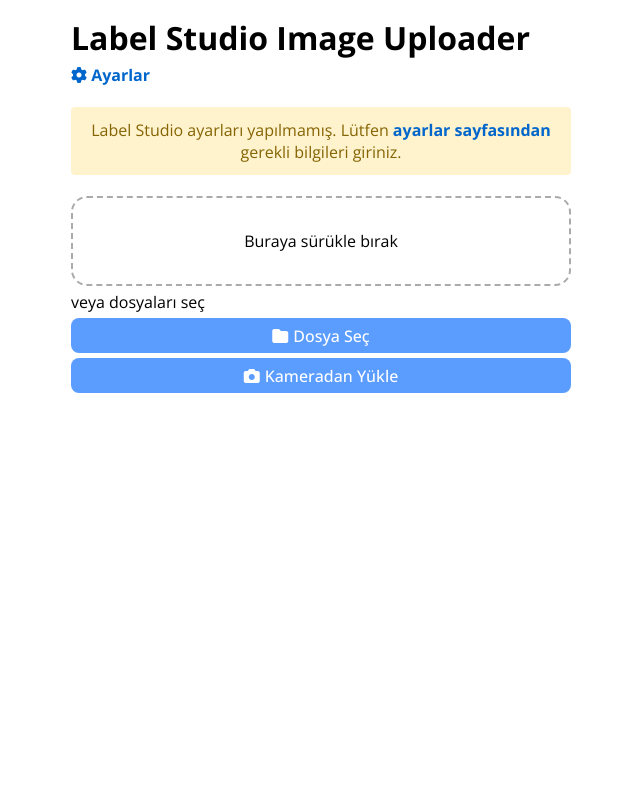
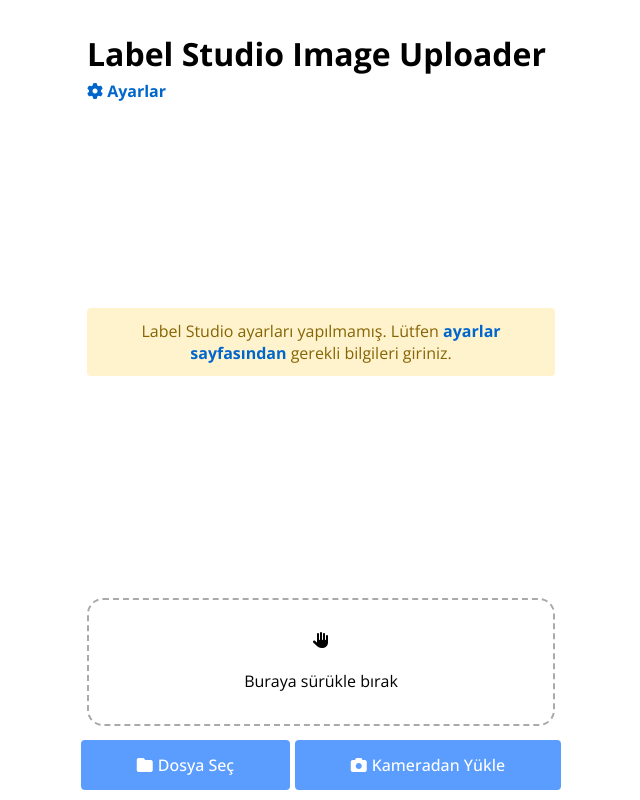
Before and after one commit to yussufbiyik/local-label-studio-image-uploader, a SvelteKit app: page / in a window 1280 px wide. Shown: the whole page, without its empty margins (319-959 px from the left). Built offline with nearby package versions, Linux system fonts and the light colour scheme.

Commit message:
Update styling

```diff
--- a/src/app.css
+++ b/src/app.css
@@ -6,6 +6,7 @@
     font-style: normal;
     font-variation-settings:
         "wdth" 100;
+    box-sizing: border-box;
 }
 
 h1,h2,h3,h4,h5,h6,span,p,label {
@@ -21,14 +22,29 @@
     overflow: hidden;
 }
 
+.container {
+    width: 100%;
+    max-width: 500px;
+    margin: 1rem;
+    display: grid;
+
+    gap: 5px;
+    grid-auto-flow: row;
+    justify-items: stretch;
+    align-content: center;
+    align-items: center;
+    justify-self: center;
+
+    overflow: auto;
+    padding: 1rem;
+}
+
 .header {
     gap:5px;
     display: grid;
     grid-auto-flow: row;
     align-items: center;
-    margin-bottom: 1rem;
 }
-
 
 .page-link {
     color: #0066cc;
@@ -38,3 +54,27 @@
 .page-link:hover {
     text-decoration: underline;
 }
+
+.bottom-buttons {
+    gap: 5px;
+    display: grid;
+    grid-auto-flow: column;
+
+    position: absolute;
+    bottom: 10px;
+    width: 100%;
+    max-width: 500px;
+
+    left: 50%;
+    transform: translateX(-50%);
+    padding: 0 10px;
+}
+
+button{
+    padding: 0.75rem 1.5rem;
+    border: none;
+    border-radius: 4px;
+    font-size: 1rem;
+    cursor: pointer;
+    height: 50px;
+}
--- a/src/routes/+page.svelte
+++ b/src/routes/+page.svelte
@@ -141,37 +141,36 @@
 </script>
 
 <style>
+    .container {
+        height: 100%;
+        padding-bottom: 90px;
+        grid-template-rows: auto 1fr;
+    }
     .dropzone {
+        align-self: stretch;
         border: 2px dashed #aaa;
         border-radius: 1rem;
         padding: 2rem;
+        cursor: grab;
         text-align: center;
         transition: border-color 0.3s ease;
+        display: grid;
+        align-items: center;
+        align-content: center;
     }
     .dropzone.dragover {
         border-color: #5b9dff;
     }
-    .upload-container {
-        max-width: 500px;
-        margin: 1rem;
-        display: grid;
+    .custom-file-input {
+        padding: 0.75rem 1.5rem;
+        border: none;
+        border-radius: 4px;
+        font-size: 1rem;
+        cursor: pointer;
+        height: 50px;
 
-        gap: 5px;
-        grid-auto-flow: row;
-        justify-items: stretch;
-        align-content: center;
-        align-items: center;
-        justify-self: center;
-    }
-    .custom-file-input {
-        width: 100%;
-        height: 35px;
-        border: none;
         color: white;
-        cursor: pointer;
         font-weight: 500;
-        border-radius: 0.5rem;
-        padding: 0.75rem 1.5rem;
         background-color: #5b9dff;
         transition: background-color 0.3s ease;
 
@@ -240,7 +239,7 @@
     }
 </style>
 
-<div class="upload-container">
+<div class="container">
     <div class="header">
         <h1>Label Studio Image Uploader</h1>
         <a href="/configurator" class="page-link">
@@ -266,19 +265,26 @@
         tabindex="0"
         aria-label="Dosya yükleme alanı"
     >
+        <i class="fa-solid fa-hand"></i>
+        <br>
         Buraya sürükle bırak
     </div>
-    <p>veya dosyaları seç</p>
+    <div class="bottom-buttons">
+        <div class="bottom-button">
             <label for="file-upload" class="custom-file-input">
                 <i class="fa-solid fa-folder"></i>
                 Dosya Seç
             </label>
             <input id="file-upload" type="file" accept="image/*" multiple on:change={handleFileChange} />
+        </div>
+        <div class="bottom-button">
             <label for="camera-upload" class="custom-file-input">
                 <i class="fa-solid fa-camera"></i>
                 Kameradan Yükle
             </label>
             <input id="camera-upload" type="file" accept="image/*" capture multiple on:change={handleFileChange} />
+        </div>
+    </div>
 
     {#if uploadStatus.length > 0}
         <div class="status-list">
--- a/src/routes/configurator/+page.svelte
+++ b/src/routes/configurator/+page.svelte
@@ -100,7 +100,7 @@
             <small>Label Studio kişisel erişim tokenınız, ana sayfada profile girince en alttan alınabilir.</small>
         </div>
 
-        <div class="button-group">
+        <div class="bottom-buttons">
             <button type="submit" class="primary">
                 <i class="fa-solid fa-floppy-disk"></i>
                 Kaydet
@@ -127,12 +127,6 @@
 </main>
 
 <style>
-    .container {
-        max-width: 500px;
-        margin: 0 auto;
-        padding: 1rem;
-    }
-
     h1 {
         margin-bottom: 2rem;
         color: #333;
@@ -172,22 +166,6 @@
         margin-top: 0.25rem;
         color: #666;
         font-size: 0.85rem;
-    }
-
-    .button-group {
-        gap: 1rem;
-        display: grid;
-        grid-auto-flow: column;
-
-        justify-items: stretch;
-    }
-
-    button {
-        padding: 0.75rem 1.5rem;
-        border: none;
-        border-radius: 4px;
-        font-size: 1rem;
-        cursor: pointer;
     }
 
     button.primary {
```
Lines whose indentation alone changed are shown as unchanged.
